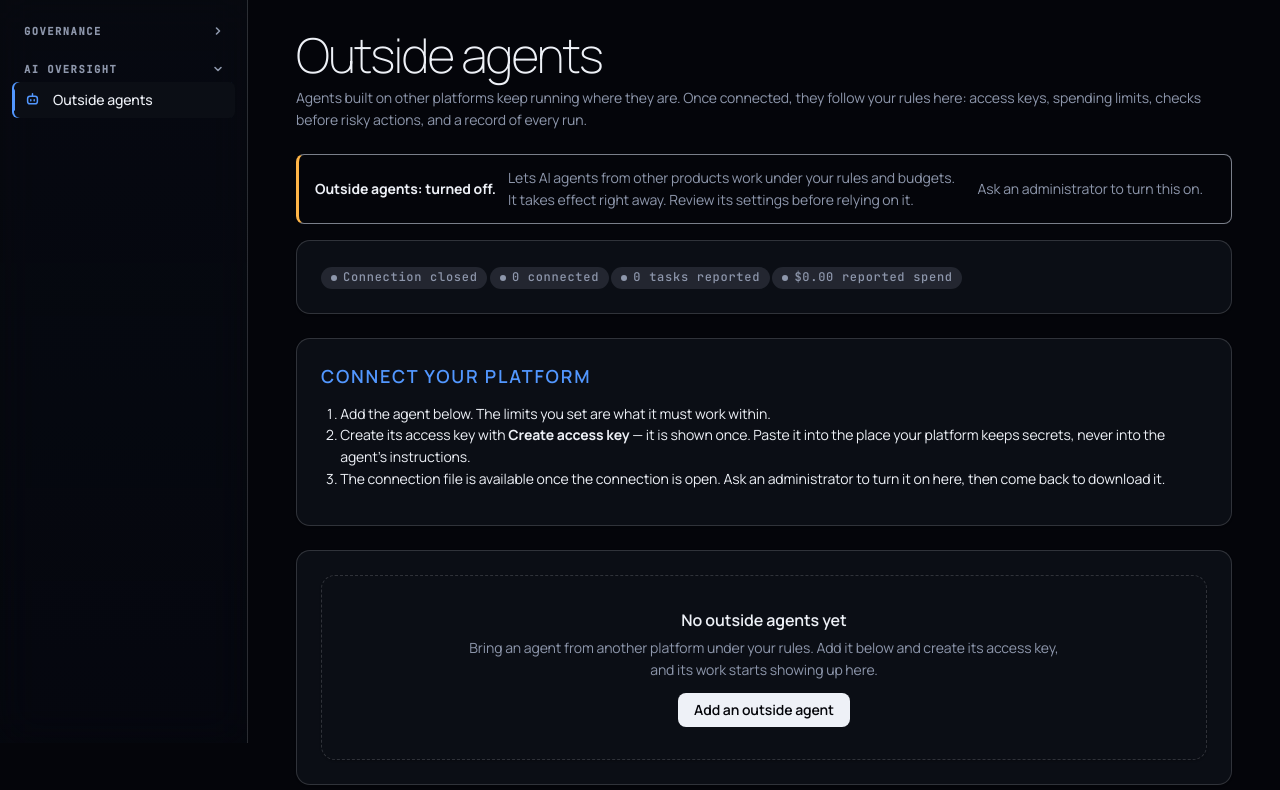
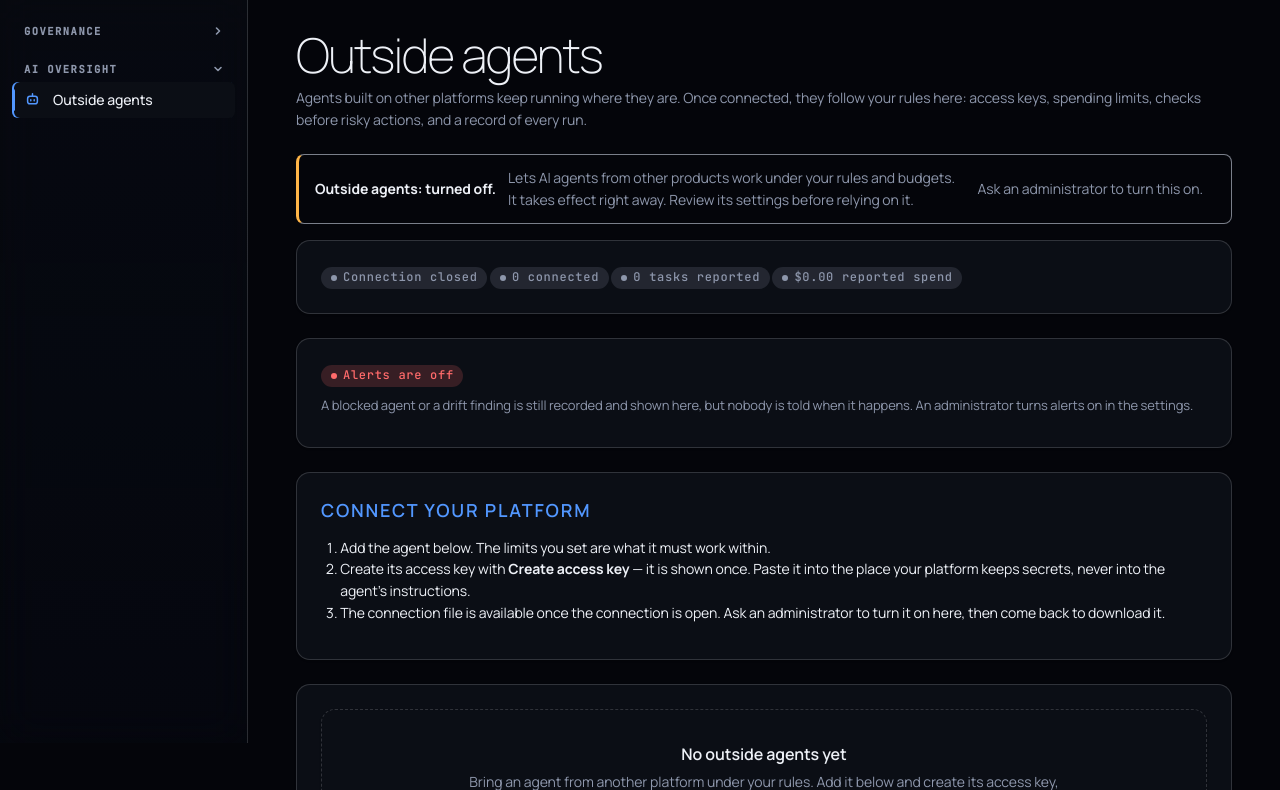
Before and after one commit to Daybreak-AI-Labs/MVW-Second-Shift, a FastAPI app: page /external-agents in a window 1280 px wide. Shown: the part 57-847 px from the top of the page. Run offline with FastAPI, Linux system fonts and the light colour scheme; parts of the project's set-up code (start-up, migrations or seed data) failed here and were passed over; some libraries are stand-ins or nearby versions.

Commit message:
feat: show how alerts are delivered on the Outside agents page, with a test for administrators
- says plainly when alerts are off or have nowhere to go, and why a channel is not ready
- never shows a webhook address
- an administrator can send a test alert and read what happened per channel

```diff
--- a/maverick_dashboard/app.py
+++ b/maverick_dashboard/app.py
@@ -1622,8 +1622,21 @@ async def external_agents_page(request: Request) -> HTMLResponse:
             "outside_agent_tabs": None,
             "platform_checks": await run_in_threadpool(_platform_checks_view, claimed) if enabled else None,
             "platform_checks_shown": enabled,
+            "alert_delivery": await run_in_threadpool(_alert_delivery_view),
         },
     )
+
+
+def _alert_delivery_view() -> dict | None:
+    """How alerts are delivered, for the roster page. None when the settings
+    cannot be read: the page says so instead of failing."""
+    try:
+        from maverick import ops_alert
+
+        return ops_alert.delivery_status()
+    except Exception:
+        log.warning("alert delivery settings unavailable", exc_info=True)
+        return None
 
 
 def _platform_checks_view(claimed: frozenset[str]) -> dict | None:
--- /dev/null
+++ b/maverick_dashboard/templates/_alert_delivery_strip.html
@@ -0,0 +1,42 @@
+{#- How alerts reach people, and a test for administrators. `alert_delivery`
+    is what ops_alert.delivery_status() returns, or none when the settings
+    could not be read. A webhook address is never part of it. -#}
+{% set _CHANNEL = {'teams': 'Teams', 'email': 'email'} %}
+<div class="panel" id="alert-delivery">
+  <p style="margin: 0;">
+    {% if alert_delivery is none %}<span class="badge failure">Alert settings could not be read</span>
+    {% elif not alert_delivery.enabled %}<span class="badge failure">Alerts are off</span>
+    {% elif not alert_delivery.channels %}<span class="badge failure">Alerts are on but have nowhere to go</span>
+    {% else %}{% for c in alert_delivery.channels %}<span class="badge {{ 'active' if c.ready else 'failure' }}">Alerts by {{ _CHANNEL.get(c.channel, c.channel) }}: {{ 'ready' if c.ready else 'not ready' }}</span>
+    {% endfor %}{% endif %}
+    {% if external_agents_can_manage %}<button type="button" class="btn btn--ghost" id="alert-test">Send a test alert</button>{% endif %}
+  </p>
+  {% if alert_delivery is not none %}
+  {% if not alert_delivery.enabled %}<p class="muted" style="margin: var(--space-2) 0 0; font-size: var(--text-sm);">A blocked agent or a drift finding is still recorded and shown here, but nobody is told when it happens. An administrator turns alerts on in the settings.</p>{% endif %}
+  {% for c in alert_delivery.channels if c.problem %}<p class="muted" style="margin: var(--space-2) 0 0; font-size: var(--text-sm);">{{ _CHANNEL.get(c.channel, c.channel) | capitalize }}: {{ c.problem }}</p>{% endfor %}
+  {% if alert_delivery.ignored %}<p class="muted" style="margin: var(--space-2) 0 0; font-size: var(--text-sm);">Not used, because alerts go to Teams or email only: {{ alert_delivery.ignored | join(', ') }}.</p>{% endif %}
+  {% endif %}
+  <p class="muted" role="status" aria-live="polite" id="alert-test-result" style="margin: var(--space-2) 0 0; font-size: var(--text-sm);"></p>
+</div>
+<script nonce="{{ csp_script_nonce }}">
+(function () {
+  var button = document.getElementById("alert-test"), result = document.getElementById("alert-test-result");
+  if (!button || !result) return;
+  button.addEventListener("click", async function () {
+    button.disabled = true;
+    result.textContent = "Sending a test alert…";
+    try {
+      var answer = await window.mvFetchJSON("/api/v1/alerts/test", { method: "POST" }, "send the test alert");
+      var lines = [answer.message || ""];
+      Object.keys(answer.results || {}).forEach(function (channel) {
+        if (answer.results[channel] !== "sent") lines.push(channel + ": " + answer.results[channel]);
+      });
+      result.textContent = lines.filter(Boolean).join(" ");
+    } catch (failure) {
+      result.textContent = window.mvErrorText ? window.mvErrorText(failure, "send the test alert") : "The test alert could not be sent.";
+    } finally {
+      button.disabled = false;
+    }
+  });
+})();
+</script>
--- a/maverick_dashboard/templates/external_agents.html
+++ b/maverick_dashboard/templates/external_agents.html
@@ -23,6 +23,8 @@
       {% if status.contained %}<span class="badge failure">{{ status.contained }} blocked</span>{% endif %}
     </p>
   </div>
+
+  {% include "_alert_delivery_strip.html" %}
 
   <div class="panel">
     <h2 style="margin-top:0">Connect your platform</h2>
```
Also changed, not shown: tests/new/test_alert_delivery_page.py (added, +69 -0 lines).
